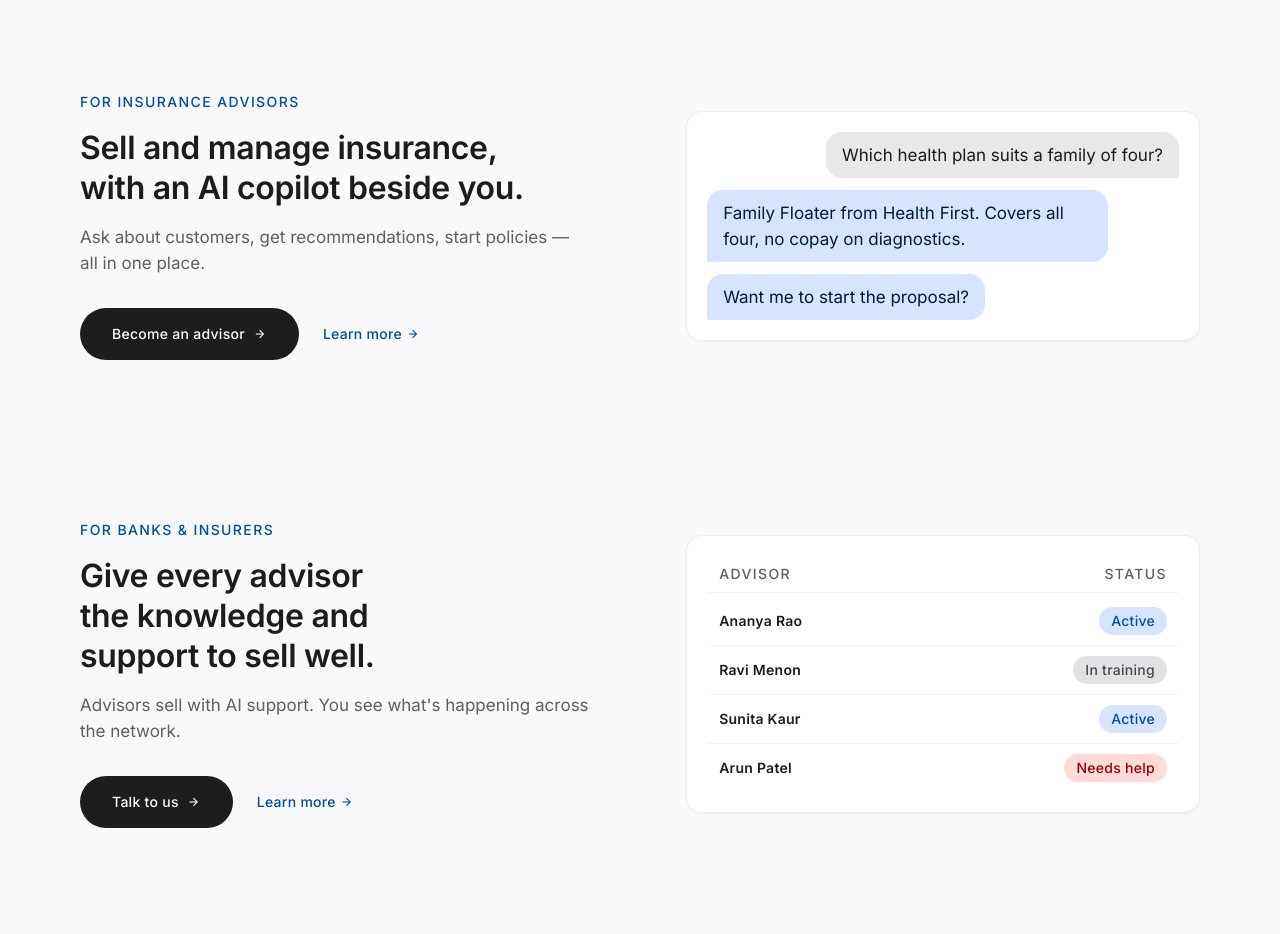
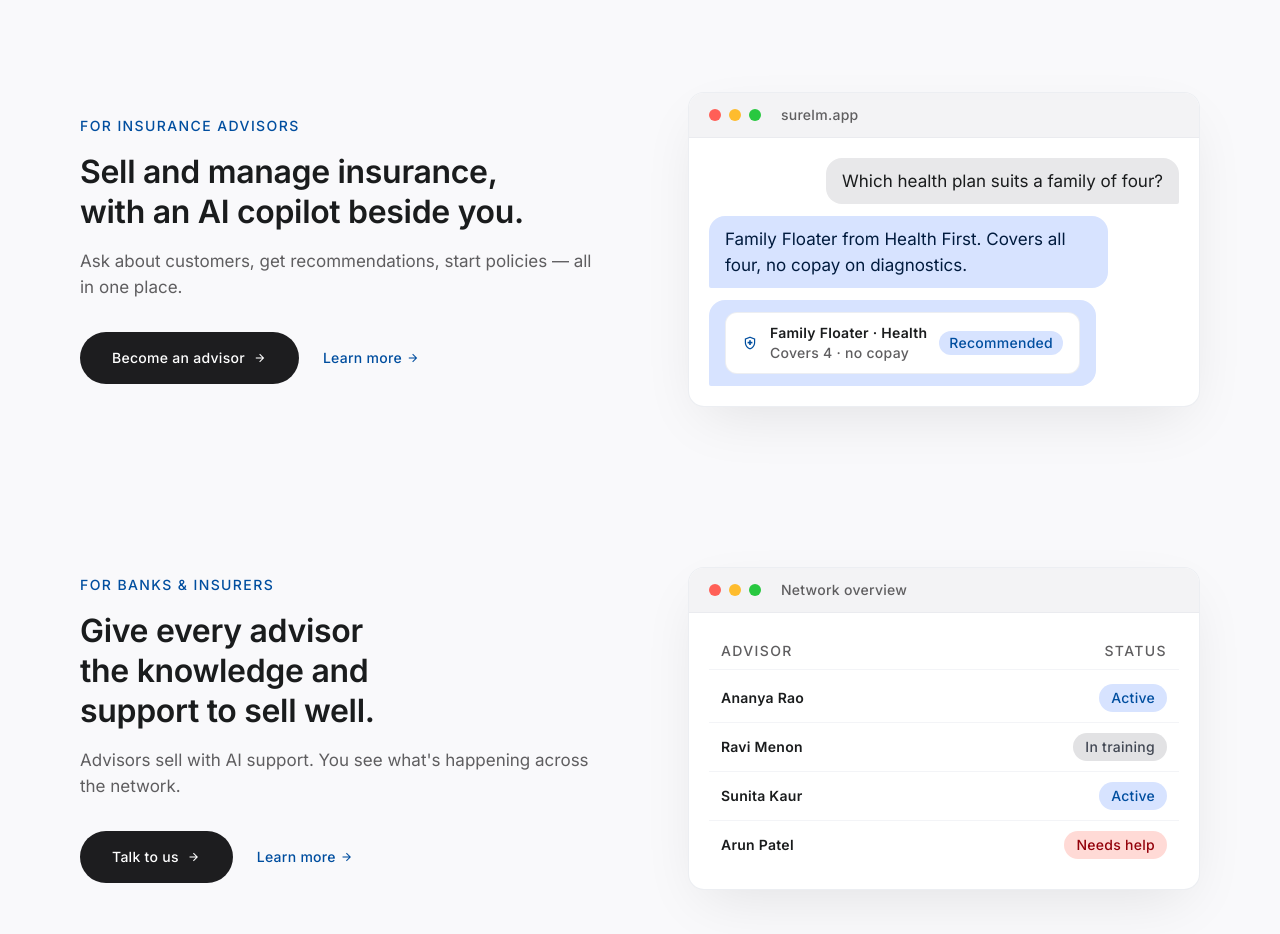
Before and after one commit to sucsome/surelm-site-v2, a website: page index.html in a window 1280 px wide. Shown: the part 600-1534 px from the top of the page. Drawn offline with nearby package versions, Linux system fonts and the light colour scheme.

Commit message:
Homepage visual: hero gradient, window chrome on routing cards, product recommendation card

```diff
--- a/index.html
+++ b/index.html
@@ -23,7 +23,7 @@
 </header>
 <main class="pt-32 pb-section-gap">
 <!-- Hero Section -->
-<section class="px-margin-mobile md:px-margin-desktop max-w-container-max mx-auto flex flex-col items-center text-center mt-12 md:mt-24 mb-section-gap">
+<section class="px-margin-mobile md:px-margin-desktop max-w-container-max mx-auto flex flex-col items-center text-center mt-12 md:mt-24 mb-section-gap bg-gradient-to-b from-primary/[0.03] to-transparent">
 <h1 class="font-display-lg text-display-lg tracking-tighter text-on-surface max-w-[800px] mb-6 text-balance">The AI copilot for insurance advisors.</h1>
 <p class="font-body-lg text-body-lg text-secondary max-w-[600px] mb-10 text-balance">Get the expertise you need, while you do the work.</p>
 <div class="flex flex-col sm:flex-row items-center gap-6 mb-10 w-full justify-center">
@@ -55,7 +55,14 @@
 </a>
 </div>
 </div>
-<div class="w-full md:w-1/2 order-1 md:order-2 rounded-2xl border border-outline-variant/30 bg-surface-container-lowest p-5 shadow-sm">
+<div class="w-full md:w-1/2 order-1 md:order-2 rounded-2xl overflow-hidden border border-outline-variant/30 bg-white shadow-[0_20px_60px_-15px_rgba(0,0,0,0.1)]">
+<div class="flex items-center gap-2 px-5 py-3 border-b border-outline-variant/20 bg-surface-container-low">
+<span class="window-dot bg-[#ff5f57]"></span>
+<span class="window-dot bg-[#febc2e]"></span>
+<span class="window-dot bg-[#28c840]"></span>
+<span class="ml-3 font-label-md text-label-md text-secondary">surelm.app</span>
+</div>
+<div class="p-5">
 <div class="flex justify-end mb-3">
 <div class="bg-surface-container-high rounded-2xl rounded-br-sm px-4 py-2.5 text-body-md text-on-surface max-w-[85%]">Which health plan suits a family of four?</div>
 </div>
@@ -63,7 +70,19 @@
 <div class="bg-primary-fixed rounded-2xl rounded-bl-sm px-4 py-2.5 text-body-md text-on-primary-fixed max-w-[85%]">Family Floater from Health First. Covers all four, no copay on diagnostics.</div>
 </div>
 <div class="flex justify-start">
-<div class="bg-primary-fixed rounded-2xl rounded-bl-sm px-4 py-2.5 text-body-md text-on-primary-fixed max-w-[85%]">Want me to start the proposal?</div>
+<div class="bg-primary-fixed rounded-2xl rounded-bl-sm px-4 py-3 max-w-[85%]">
+<div class="flex items-center justify-between gap-3 bg-white rounded-xl border border-outline-variant/30 px-4 py-2.5">
+<div class="flex items-center gap-3">
+<span class="material-symbols-outlined text-primary text-base" data-icon="health_and_safety">health_and_safety</span>
+<div>
+<p class="font-label-md text-label-md font-semibold text-on-surface">Family Floater · Health</p>
+<p class="font-label-md text-label-md text-secondary">Covers 4 · no copay</p>
+</div>
+</div>
+<span class="font-label-md text-label-md bg-primary-fixed text-primary rounded-full px-2.5 py-0.5">Recommended</span>
+</div>
+</div>
+</div>
 </div>
 </div>
 </div>
@@ -86,7 +105,14 @@
 </a>
 </div>
 </div>
-<div class="w-full md:w-1/2 rounded-2xl border border-outline-variant/30 bg-surface-container-lowest p-5 shadow-sm">
+<div class="w-full md:w-1/2 rounded-2xl overflow-hidden border border-outline-variant/30 bg-white shadow-[0_20px_60px_-15px_rgba(0,0,0,0.1)]">
+<div class="flex items-center gap-2 px-5 py-3 border-b border-outline-variant/20 bg-surface-container-low">
+<span class="window-dot bg-[#ff5f57]"></span>
+<span class="window-dot bg-[#febc2e]"></span>
+<span class="window-dot bg-[#28c840]"></span>
+<span class="ml-3 font-label-md text-label-md text-secondary">Network overview</span>
+</div>
+<div class="p-5">
 <div class="grid grid-cols-[1fr_auto] gap-4 px-3 py-2 border-b border-outline-variant/20 mb-1">
 <span class="font-label-md text-label-md text-secondary uppercase tracking-widest">Advisor</span>
 <span class="font-label-md text-label-md text-secondary uppercase tracking-widest">Status</span>
@@ -107,6 +133,7 @@
 <div class="grid grid-cols-[1fr_auto] gap-4 px-3 py-2.5 items-center">
 <p class="font-label-md text-label-md font-semibold text-on-surface">Arun Patel</p>
 <span class="font-label-md text-label-md bg-error-container text-on-error-container rounded-full px-3 py-1">Needs help</span>
+</div>
 </div>
 </div>
 </div>
```
Also changed, not shown: assets/css/site.css.
